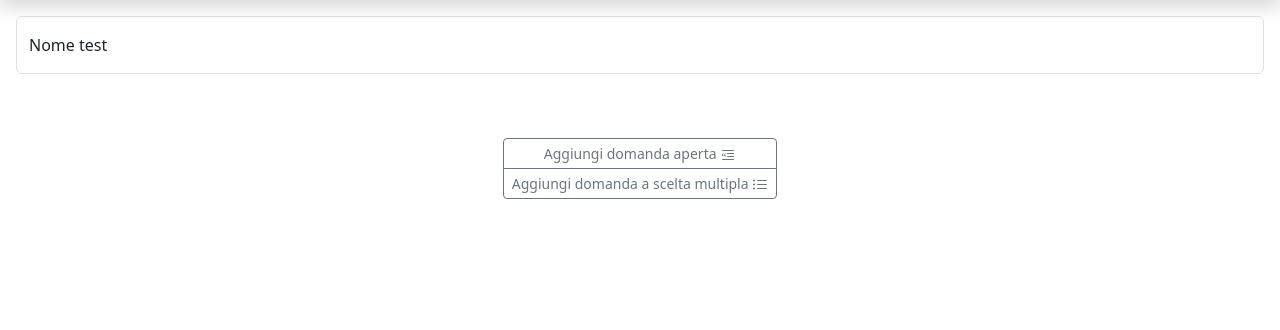
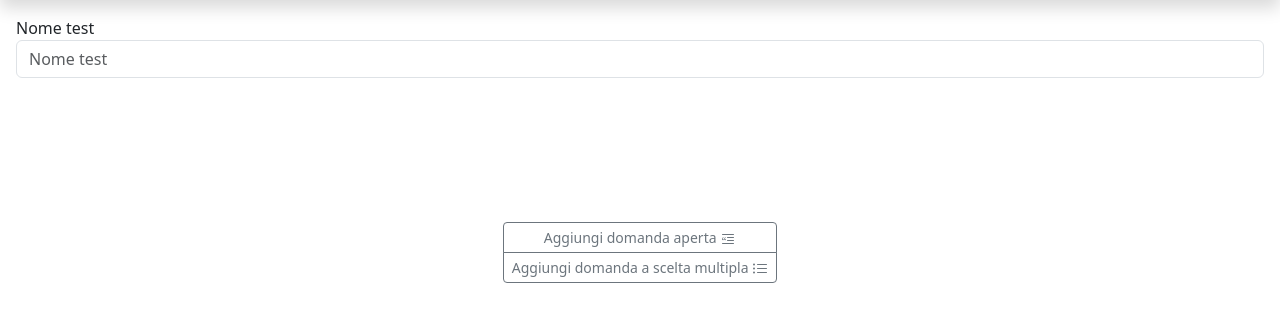
Before and after one commit to comuchlo/progettoquiz, a PHP site: page /creazione_test.php in a window 1280 px wide. Shown: the part 63-393 px from the top of the page. Run offline with PHP 8.4, Linux system fonts and the light colour scheme; a user stored in the database is signed in.

Commit message:
creazione test (non elaborazione)

```diff
--- a/creazione_test.php
+++ b/creazione_test.php
@@ -9,15 +9,17 @@
 <body>
 <?php require("./navbar.php"); require_once("./db_connection.php"); require("./check_user.php") ?>
 
-<form id="form" action="elabora_nuovo_test.php" method="post">
 
-<div class="form-floating m-3">
-  <input type="text" class="form-control" id="nome" placeholder="">
-  <label for="floatingInput">Nome test</label>
+<div class="m-3">
+    <label for="nome">Nome test</label>
+    <input type="text" class="form-control" id="nome" placeholder="Nome test">
+</div>
+
+<div id="domande" class="d-flex justify-content-center row mx-5 my-5 mt-5">
+
 </div>
 
 <div class="d-flex justify-content-center py-5 pt-5">
-
     <div class="btn-group-vertical">
         <button  class="btn btn-outline-secondary btn-sm" onclick="aggiungi_domanda_aperta()">
             Aggiungi domanda aperta
@@ -35,22 +37,60 @@
 
 </div>
 
-</form>
 
 <script type="text/javascript">
+    var c=0, cm=0;
     function aggiungi_domanda_aperta() {
-        /*
-        document.getElementById("form").innerHTML+='<div class="mb-3 p-3 border rounded form-floating">' +
-                    '<p class="text-end mb-0">Punti</p>   <input type="number" class="form-control text-end-mb-0" id=""><label for="">Punti</label>'+
-                    '<label class="form-label fw-medium" for="domanda.$i."></label>'+
-                    '<br>'+
-                    '<div class="px-1"><textarea class="form-control" name="domande[]" id="domanda.$i."></textarea></div></di>';
-                    */
+        const pasqualini = document.createElement('div');
+        pasqualini.id="domanda"+c;
+        pasqualini.className="border rounded d-flex row mt-2 px-3 justify-content-center";
+        pasqualini.innerHTML=innerHTML='<div class=" form-floating m-2 p-1">' +
+                    '<input type="number" step="0.1" class="form-control form-control-sm" name="domande['+c+'][]"><label class="">Punti</label>'+
+                    '</div>    <div class="form-floating m-2 p-1">'+
+                    '<input type="text" class="form-control" name="domande['+c+'][]"><label class="">Domanda</label>'+
+                    '</div>'+
+                    '<div class="d-flex justify-content-center mb-2" ><button class="btn btn-outline-danger" onclick="rimuovi_domanda('+c+')">Rimuovi <svg xmlns="http://www.w3.org/2000/svg" width="16" height="16" fill="currentColor" class="bi bi-trash3" viewBox="0 0 16 16"><path d="M6.5 1h3a.5.5 0 0 1 .5.5v1H6v-1a.5.5 0 0 1 .5-.5M11 2.5v-1A1.5 1.5 0 0 0 9.5 0h-3A1.5 1.5 0 0 0 5 1.5v1H1.5a.5.5 0 0 0 0 1h.538l.853 10.66A2 2 0 0 0 4.885 16h6.23a2 2 0 0 0 1.994-1.84l.853-10.66h.538a.5.5 0 0 0 0-1zm1.958 1-.846 10.58a1 1 0 0 1-.997.92h-6.23a1 1 0 0 1-.997-.92L3.042 3.5zm-7.487 1a.5.5 0 0 1 .528.47l.5 8.5a.5.5 0 0 1-.998.06L5 5.03a.5.5 0 0 1 .47-.53Zm5.058 0a.5.5 0 0 1 .47.53l-.5 8.5a.5.5 0 1 1-.998-.06l.5-8.5a.5.5 0 0 1 .528-.47M8 4.5a.5.5 0 0 1 .5.5v8.5a.5.5 0 0 1-1 0V5a.5.5 0 0 1 .5-.5"/></svg></button></div>';
+        document.getElementById("domande").appendChild(pasqualini);
+        c++;
     }
 
 
     function aggiungi_scelta_multipla() {
+        const pasqualini = document.createElement('div');
+        pasqualini.id="domanda"+c;
+        pasqualini.className="border rounded d-flex row mt-2 px-3 justify-content-center";
+        pasqualini.innerHTML=innerHTML=
+                    '<div class=" form-floating m-2 p-1">' +
+                    '<input type="number" step="0.1" class="form-control form-control-sm" name="domande['+c+'][]"><label class="">Punti</label>'+
+                    '</div>    <div class="form-floating m-2 p-1">'+
+                    '<input type="text" class="form-control" name="domande['+c+'][]"><label class="">Domanda</label>'+
+                    '</div> <div class="justify-content-start justify-items-center">'+
+                    '<label class="mt-1 fs-5">Risposte</label>'+
+                    '<button class="btn btn-sm btn-outline-primary rounded-circle ms-2" onclick="aggiungi_domanda_sm('+c+')" ><svg xmlns="http://www.w3.org/2000/svg" width="16" height="16" fill="currentColor" class="bi bi-plus" viewBox="0 0 16 16"><path d="M8 4a.5.5 0 0 1 .5.5v3h3a.5.5 0 0 1 0 1h-3v3a.5.5 0 0 1-1 0v-3h-3a.5.5 0 0 1 0-1h3v-3A.5.5 0 0 1 8 4"/></svg></button>'+
+                    '</div> <div id="risposte'+c+'" class="row">'+
+                    '<div id="risposta_multipla'+cm+'"  class="row align-items-center mx-2 mb-2 p-1" ><div class="col-auto"><div class="form-check"><input type="checkbox" class="form-check-input" name="domande['+c+'][][]"></div></div> <div class="col-auto"><input type="text" class="form-control" placeholder="domanda" name="domande['+c+'][][]"></div><div class="col-auto"><button class="btn btn-outline-danger" onclick="elimina_risposta_multipla('+cm+')"><svg xmlns="http://www.w3.org/2000/svg" width="16" height="16" fill="currentColor" class="bi bi-trash3" viewBox="0 0 16 16"><path d="M6.5 1h3a.5.5 0 0 1 .5.5v1H6v-1a.5.5 0 0 1 .5-.5M11 2.5v-1A1.5 1.5 0 0 0 9.5 0h-3A1.5 1.5 0 0 0 5 1.5v1H1.5a.5.5 0 0 0 0 1h.538l.853 10.66A2 2 0 0 0 4.885 16h6.23a2 2 0 0 0 1.994-1.84l.853-10.66h.538a.5.5 0 0 0 0-1zm1.958 1-.846 10.58a1 1 0 0 1-.997.92h-6.23a1 1 0 0 1-.997-.92L3.042 3.5zm-7.487 1a.5.5 0 0 1 .528.47l.5 8.5a.5.5 0 0 1-.998.06L5 5.03a.5.5 0 0 1 .47-.53Zm5.058 0a.5.5 0 0 1 .47.53l-.5 8.5a.5.5 0 1 1-.998-.06l.5-8.5a.5.5 0 0 1 .528-.47M8 4.5a.5.5 0 0 1 .5.5v8.5a.5.5 0 0 1-1 0V5a.5.5 0 0 1 .5-.5"/></svg></button></div></div>'+
+                    '</div>'+
+                    '<div class="d-flex justify-content-center mb-2" ><button class="btn btn-outline-danger" onclick="rimuovi_domanda('+c+')">Rimuovi <svg xmlns="http://www.w3.org/2000/svg" width="16" height="16" fill="currentColor" class="bi bi-trash3" viewBox="0 0 16 16"><path d="M6.5 1h3a.5.5 0 0 1 .5.5v1H6v-1a.5.5 0 0 1 .5-.5M11 2.5v-1A1.5 1.5 0 0 0 9.5 0h-3A1.5 1.5 0 0 0 5 1.5v1H1.5a.5.5 0 0 0 0 1h.538l.853 10.66A2 2 0 0 0 4.885 16h6.23a2 2 0 0 0 1.994-1.84l.853-10.66h.538a.5.5 0 0 0 0-1zm1.958 1-.846 10.58a1 1 0 0 1-.997.92h-6.23a1 1 0 0 1-.997-.92L3.042 3.5zm-7.487 1a.5.5 0 0 1 .528.47l.5 8.5a.5.5 0 0 1-.998.06L5 5.03a.5.5 0 0 1 .47-.53Zm5.058 0a.5.5 0 0 1 .47.53l-.5 8.5a.5.5 0 1 1-.998-.06l.5-8.5a.5.5 0 0 1 .528-.47M8 4.5a.5.5 0 0 1 .5.5v8.5a.5.5 0 0 1-1 0V5a.5.5 0 0 1 .5-.5"/></svg></button></div>';
+                    document.getElementById("domande").appendChild(pasqualini);
+        c++;
+        cm+=1;
+    }
 
+    function rimuovi_domanda(id) {
+        document.getElementById("domanda"+id).remove();
+    }
+
+    function elimina_risposta_multipla(id){
+        document.getElementById("risposta_multipla"+id).remove();
+    }
+
+    function aggiungi_domanda_sm(id_parent) {
+        const pasqualini = document.createElement('div');
+        pasqualini.id="risposta_multipla"+cm;
+        pasqualini.className="row align-items-center mx-2 mb-2 p-1";
+        pasqualini.innerHTML=innerHTML='<div class="col-auto"><div class="form-check"><input type="checkbox" class="form-check-input" name="domande['+id_parent+'][][]"></div></div> <div class="col-auto"><input type="text" class="form-control" placeholder="domanda" name="domande['+id_parent+'][][]"></div><div class="col-auto"><button class="btn btn-outline-danger" onclick="elimina_risposta_multipla('+cm+')"><svg xmlns="http://www.w3.org/2000/svg" width="16" height="16" fill="currentColor" class="bi bi-trash3" viewBox="0 0 16 16"><path d="M6.5 1h3a.5.5 0 0 1 .5.5v1H6v-1a.5.5 0 0 1 .5-.5M11 2.5v-1A1.5 1.5 0 0 0 9.5 0h-3A1.5 1.5 0 0 0 5 1.5v1H1.5a.5.5 0 0 0 0 1h.538l.853 10.66A2 2 0 0 0 4.885 16h6.23a2 2 0 0 0 1.994-1.84l.853-10.66h.538a.5.5 0 0 0 0-1zm1.958 1-.846 10.58a1 1 0 0 1-.997.92h-6.23a1 1 0 0 1-.997-.92L3.042 3.5zm-7.487 1a.5.5 0 0 1 .528.47l.5 8.5a.5.5 0 0 1-.998.06L5 5.03a.5.5 0 0 1 .47-.53Zm5.058 0a.5.5 0 0 1 .47.53l-.5 8.5a.5.5 0 1 1-.998-.06l.5-8.5a.5.5 0 0 1 .528-.47M8 4.5a.5.5 0 0 1 .5.5v8.5a.5.5 0 0 1-1 0V5a.5.5 0 0 1 .5-.5"/></svg></button></div></div>';
+        document.getElementById("risposte"+id_parent).appendChild(pasqualini);
+        cm++;
     }
 </script>
 
```
